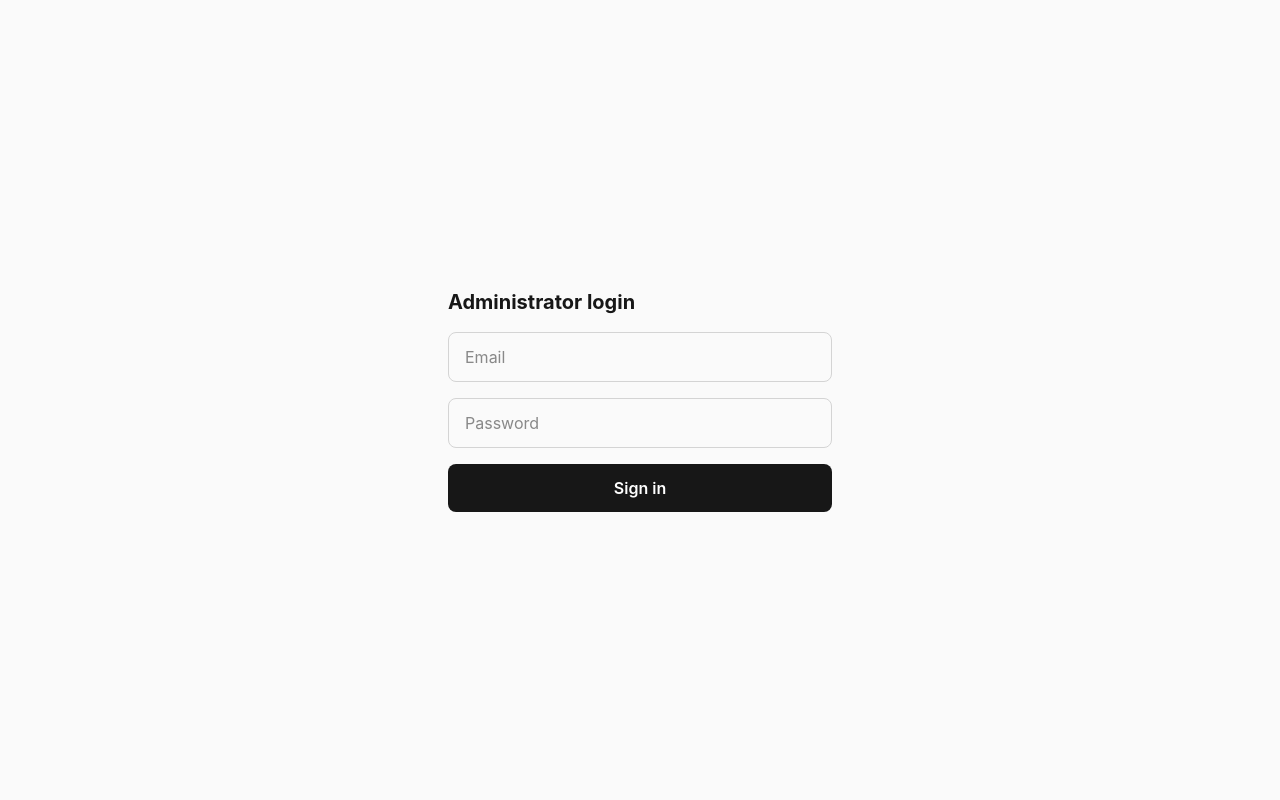
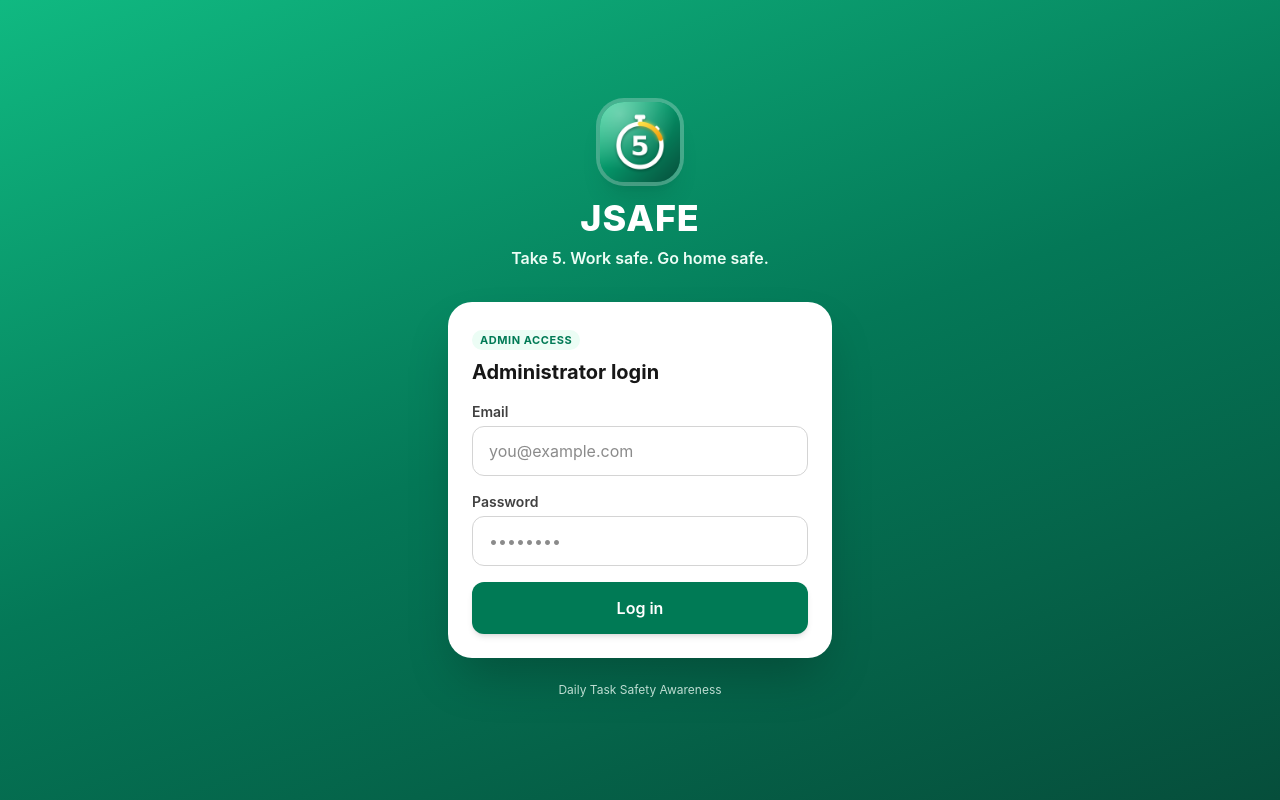
Before and after one commit to Janieduval/Safety-app, a Next.js app: page /admin/login in a window 1280 px wide. Built offline with nearby package versions, Linux system fonts and the light colour scheme.

Commit message:
Refactor Admin login form with better error handling
Updated the login form with enhanced error handling and improved styling.

```diff
--- a/app/admin/login/page.tsx
+++ b/app/admin/login/page.tsx
@@ -21,7 +21,7 @@ function LoginForm() {
         body: JSON.stringify({ email, password }),
       });
       if (!res.ok) {
-        const body = await res.json();
+        const body = await res.json().catch(() => ({}));
         throw new Error(body.error ?? "Login failed.");
       }
       window.location.href = params.get("next") ?? "/admin/dashboard";
@@ -33,37 +33,89 @@ function LoginForm() {
   };
 
   return (
-    <form onSubmit={submit} className="w-full max-w-sm space-y-4">
-      <h1 className="text-xl font-bold text-neutral-900">Administrator login</h1>
+    <div className="w-full max-w-sm">
+      {/* JSAFE brand */}
+      <div className="flex flex-col items-center text-center text-white mb-8">
+        {/* eslint-disable-next-line @next/next/no-img-element */}
+        <img
+          src="/icon-192_2.png"
+          alt=""
+          className="w-20 h-20 rounded-3xl shadow-xl ring-4 ring-white/25"
+        />
+        <p className="mt-4 text-4xl font-extrabold tracking-wide">JSAFE</p>
+        <p className="mt-2 text-base font-semibold text-emerald-50">
+          Take 5. Work safe. Go home safe.
+        </p>
+      </div>
+
+      {/* Login card */}
+      <form onSubmit={submit} className="bg-white rounded-3xl shadow-2xl p-6 space-y-4">
+        <div>
+          <span className="inline-block text-[11px] font-bold uppercase tracking-wider text-emerald-700 bg-emerald-50 px-2 py-0.5 rounded-full">
+            Admin access
+          </span>
+          <h1 className="mt-2 text-xl font-bold text-neutral-900">Administrator login</h1>
+        </div>
+
+        <div>
+          <label htmlFor="email" className="block text-sm font-semibold text-neutral-700 mb-1">
+            Email
+          </label>
           <input
+            id="email"
             type="email"
-        placeholder="Email"
+            autoComplete="username"
+            inputMode="email"
+            placeholder="you@example.com"
             value={email}
             onChange={(e) => setEmail(e.target.value)}
-        className="w-full rounded-lg border border-neutral-300 px-4 py-3"
+            className="w-full rounded-xl border border-neutral-300 px-4 py-3 focus:outline-none focus:ring-2 focus:ring-emerald-600 focus:border-emerald-600"
           />
+        </div>
+
+        <div>
+          <label htmlFor="password" className="block text-sm font-semibold text-neutral-700 mb-1">
+            Password
+          </label>
           <input
+            id="password"
             type="password"
-        placeholder="Password"
+            autoComplete="current-password"
+            placeholder="••••••••"
             value={password}
             onChange={(e) => setPassword(e.target.value)}
-        className="w-full rounded-lg border border-neutral-300 px-4 py-3"
+            className="w-full rounded-xl border border-neutral-300 px-4 py-3 focus:outline-none focus:ring-2 focus:ring-emerald-600 focus:border-emerald-600"
           />
-      {error && <p className="text-red-700 text-sm font-medium">{error}</p>}
+        </div>
+
+        {error && (
+          <p className="text-sm font-medium text-red-700 bg-red-50 border border-red-200 rounded-xl px-3 py-2">
+            {error}
+          </p>
+        )}
+
         <button
           type="submit"
           disabled={loading}
-        className="w-full py-3 rounded-lg bg-neutral-900 text-white font-semibold disabled:opacity-50"
+          className="w-full py-3.5 rounded-xl bg-emerald-700 text-white text-base font-semibold shadow-md active:bg-emerald-800 disabled:opacity-50"
         >
-        {loading ? "Signing in..." : "Sign in"}
+          {loading ? "Logging in..." : "Log in"}
         </button>
       </form>
+
+      <p className="mt-6 text-center text-xs text-emerald-50/80">
+        Daily Task Safety Awareness
+      </p>
+    </div>
   );
 }
 
 export default function AdminLoginPage() {
   return (
-    <main className="min-h-dvh flex items-center justify-center bg-neutral-50 px-4">
+    <main
+      className="min-h-dvh w-full min-w-0 flex items-center justify-center px-5 py-10"
+      style={{ background: "linear-gradient(160deg, #10b981 0%, #047857 50%, #064e3b 100%)" }}
+    >
       <Suspense fallback={null}>
         <LoginForm />
       </Suspense>
```
Lines whose indentation alone changed are shown as unchanged.
